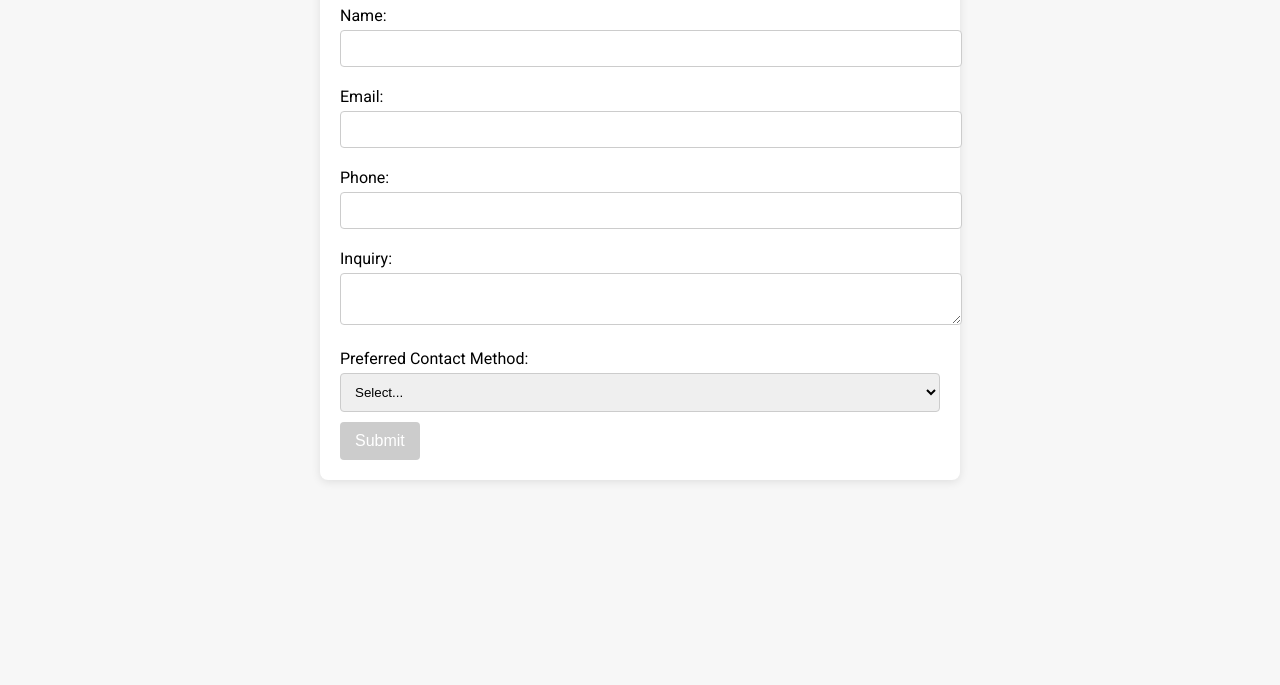
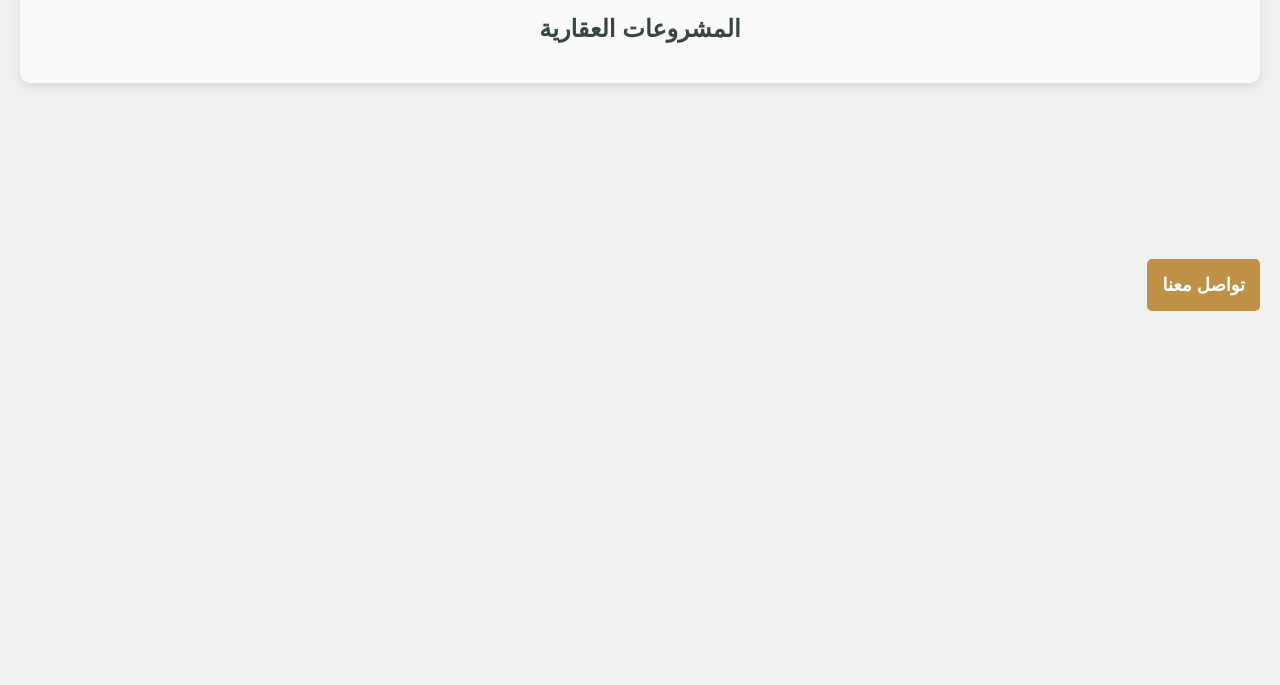
Before and after one commit to InvestWellCo/test55, a plain HTML site: page index.html in a window 1280 px wide. Shown: the part 115-800 px from the top of the page. Drawn offline with Linux system fonts and the light colour scheme.

Commit message:
Update index.html

```diff
--- a/index.html
+++ b/index.html
@@ -1,120 +1,186 @@
 <!DOCTYPE html>
-<html lang="en-US">
+<html lang="ar">
 <head>
     <meta charset="UTF-8">
     <meta name="viewport" content="width=device-width, initial-scale=1.0">
-    <title>Invest Well Real Estate</title>
-    <link rel="preload" as="style" href="https://fonts.googleapis.com/css?family=Roboto:400,500,600,700">
-    <link rel="stylesheet" href="https://fonts.googleapis.com/css?family=Roboto:400,500,600,700">
+    <title>Invest Well - موقع عقاري عالمي</title>
+    <link rel="icon" href="https://github.com/InvestWellCo/InvestWellCo/blob/main/profdile.png?raw=true" type="image/png">
+    <link href="https://fonts.googleapis.com/css2?family=Montserrat:wght@400;700&display=swap" rel="stylesheet">
     <style>
+        /* إعدادات عامة */
         body {
-            font-family: 'Roboto', sans-serif;
-            background-color: #f7f7f7;
+            font-family: 'Montserrat', sans-serif;
             margin: 0;
+            padding: 0;
+            background-color: #f0f0f0;
+            color: #37483c;
+        }
+        .header {
+            background-color: #37483c;
+            color: white;
             padding: 20px;
+            text-align: center;
+            font-size: 24px;
+        }
+        .project-section {
+            margin: 20px;
+            padding: 20px;
+            background-color: #f9f9f9;
+            border-radius: 10px;
+            box-shadow: 0 4px 8px rgba(0, 0, 0, 0.1);
+        }
+        .project-section h2 {
+            color: #37483c;
+            text-align: center;
+        }
+        /* زر تواصل معنا */
+        .contact-button {
+            position: fixed;
+            right: 20px;
+            top: 50%;
+            transform: translateY(-50%);
+            background-color: #be9147;
+            color: white;
+            padding: 15px;
+            border-radius: 5px;
+            cursor: pointer;
+            font-size: 18px;
+            font-weight: bold;
+            transition: background-color 0.3s;
+        }
+        .contact-button:hover {
+            background-color: #37483c;
+        }
+        /* نافذة الفورم */
+        .form-overlay {
+            position: fixed;
+            top: 0;
+            left: 0;
+            width: 100%;
+            height: 100%;
+            background-color: rgba(0, 0, 0, 0.7);
+            display: none;
+            justify-content: center;
+            align-items: center;
+            z-index: 1000;
         }
         .form-container {
-            max-width: 600px;
-            margin: auto;
-            padding: 20px;
-            background: white;
-            border-radius: 8px;
-            box-shadow: 0 2px 10px rgba(0, 0, 0, 0.1);
+            background: #ffffff;
+            padding: 30px;
+            border-radius: 10px;
+            max-width: 500px;
+            width: 90%;
+            position: relative;
         }
-        h1 {
-            color: #005d9e;
+        .form-container h2 {
+            color: #37483c;
+            text-align: center;
+            font-size: 24px;
         }
-        label {
-            margin: 10px 0 5px;
-            display: block;
-        }
-        input[type="text"], input[type="email"], select, textarea {
+        .form-container input, .form-container select, .form-container textarea {
             width: 100%;
             padding: 10px;
-            margin-bottom: 10px;
-            border: 1px solid #ccc;
-            border-radius: 4px;
+            margin: 10px 0;
+            border: 2px solid #37483c;
+            border-radius: 5px;
+            font-size: 16px;
+            box-sizing: border-box;
         }
-        input[type="submit"] {
-            background-color: #800020;
+        .form-container input:focus, .form-container select:focus, .form-container textarea:focus {
+            border-color: #282827;
+        }
+        .form-container button {
+            width: 100%;
+            padding: 12px;
+            background-color: #be9147;
             color: white;
             border: none;
-            padding: 10px 15px;
-            border-radius: 4px;
+            border-radius: 5px;
+            font-size: 16px;
             cursor: pointer;
-            font-size: 16px;
         }
-        input[type="submit"]:disabled {
-            background-color: #ccc;
+        .form-container button:disabled {
+            background-color: #cccccc;
             cursor: not-allowed;
         }
-        .error-message {
-            color: #282827;
-            display: none;
+        .close-btn {
+            position: absolute;
+            top: 10px;
+            right: 10px;
+            font-size: 20px;
+            cursor: pointer;
+            color: #37483c;
         }
     </style>
 </head>
 <body>
 
+<div class="header">Invest Well - موقع عقاري عالمي</div>
+
+<div class="project-section">
+    <h2>المشروعات العقارية</h2>
+    <!-- هنا يمكنك إضافة محتوى المشاريع العقارية -->
+</div>
+
+<div class="contact-button" onclick="openForm()">تواصل معنا</div>
+
+<div class="form-overlay" id="formOverlay">
     <div class="form-container">
-        <h1>Contact Us</h1>
-        <form id="contact-form" action="https://formspree.io/f/manyeqbn" method="POST" onsubmit="return validateForm();">
-            <label for="name">Name:</label>
-            <input type="text" id="name" name="name" required>
-
-            <label for="email">Email:</label>
-            <input type="email" id="email" name="email" required>
-
-            <label for="phone">Phone:</label>
-            <input type="text" id="phone" name="phone" required>
-
-            <label for="inquiry">Inquiry:</label>
-            <textarea id="inquiry" name="inquiry" required></textarea>
-
-            <label for="contact-method">Preferred Contact Method:</label>
-            <select id="contact-method" name="contact-method" required>
-                <option value="" disabled selected>Select...</option>
-                <option value="phone">Phone</option>
-                <option value="whatsapp">WhatsApp</option>
+        <span class="close-btn" onclick="closeForm()">&times;</span>
+        <h2>استفسار عن العقارات</h2>
+        <form id="contactForm" action="https://formspree.io/f/manyeqbn" method="POST" onsubmit="return validateForm()">
+            <input type="text" name="name" placeholder="الاسم" required>
+            <input type="email" name="email" placeholder="البريد الإلكتروني" required onblur="validateEmail()">
+            <input type="tel" name="phone" placeholder="رقم الهاتف" required onblur="validatePhone()">
+            <textarea name="inquiry" placeholder="استفسارك" rows="4" required></textarea>
+            <label for="contact-method">طريقة التواصل:</label>
+            <select id="contact-method" name="contactMethod" required>
+                <option value="">اختر طريقة التواصل</option>
+                <option value="phone">الهاتف</option>
+                <option value="whatsapp">واتساب</option>
             </select>
-
-            <span class="error-message" id="error-message"></span>
-
-            <input type="submit" id="submit-button" value="Submit" disabled>
+            <button type="submit" disabled>إرسال</button>
         </form>
     </div>
+</div>
 
-    <script>
-        const form = document.getElementById('contact-form');
-        const submitButton = document.getElementById('submit-button');
-        const errorMessage = document.getElementById('error-message');
+<script>
+    function openForm() {
+        document.getElementById("formOverlay").style.display = "flex";
+    }
 
-        function validateForm() {
-            // Example of email and phone validation
-            const email = document.getElementById('email').value;
-            const phone = document.getElementById('phone').value;
-            const emailPattern = /^[^ ]+@[^ ]+\.[a-z]{2,3}$/;
-            const phonePattern = /^\+?[0-9]{10,14}$/; // Adjust as per your requirements
+    function closeForm() {
+        document.getElementById("formOverlay").style.display = "none";
+    }
 
-            if (!email.match(emailPattern)) {
-                errorMessage.textContent = "Please enter a valid email address.";
-                errorMessage.style.display = "block";
-                return false;
-            }
-            if (!phone.match(phonePattern)) {
-                errorMessage.textContent = "Please enter a valid phone number.";
-                errorMessage.style.display = "block";
-                return false;
-            }
+    function validateEmail() {
+        const emailField = document.querySelector('input[name="email"]');
+        const emailPattern = /^[^ ]+@[^ ]+\.[a-z]{2,6}$/;
+        if (emailField.value && !emailPattern.test(emailField.value)) {
+            emailField.style.borderColor = '#282827';
+            alert("Please enter a valid email address.");
+        }
+    }
 
-            return true; // Allow form submission
+    function validatePhone() {
+        const phoneField = document.querySelector('input[name="phone"]');
+        const phonePattern = /^\+?\d{8,15}$/;
+        if (phoneField.value && !phonePattern.test(phoneField.value)) {
+            phoneField.style.borderColor = '#282827';
+            alert("Please enter a valid phone number.");
         }
+    }
 
-        form.addEventListener('input', () => {
-            const allFilled = [...form.elements].every(input => input.value);
-            submitButton.disabled = !allFilled;
-            errorMessage.style.display = "none"; // Hide error message on input
-        });
-    </script>
+    document.getElementById('contactForm').addEventListener('input', function() {
+        const name = document.querySelector('input[name="name"]').value;
+        const email = document.querySelector('input[name="email"]').value;
+        const phone = document.querySelector('input[name="phone"]').value;
+        const inquiry = document.querySelector('textarea[name="inquiry"]').value;
+        const contactMethod = document.querySelector('#contact-method').value;
+        const submitButton = document.querySelector('button[type="submit"]');
+        submitButton.disabled = !(name && email && phone && inquiry && contactMethod);
+    });
+</script>
+
 </body>
 </html>
```
